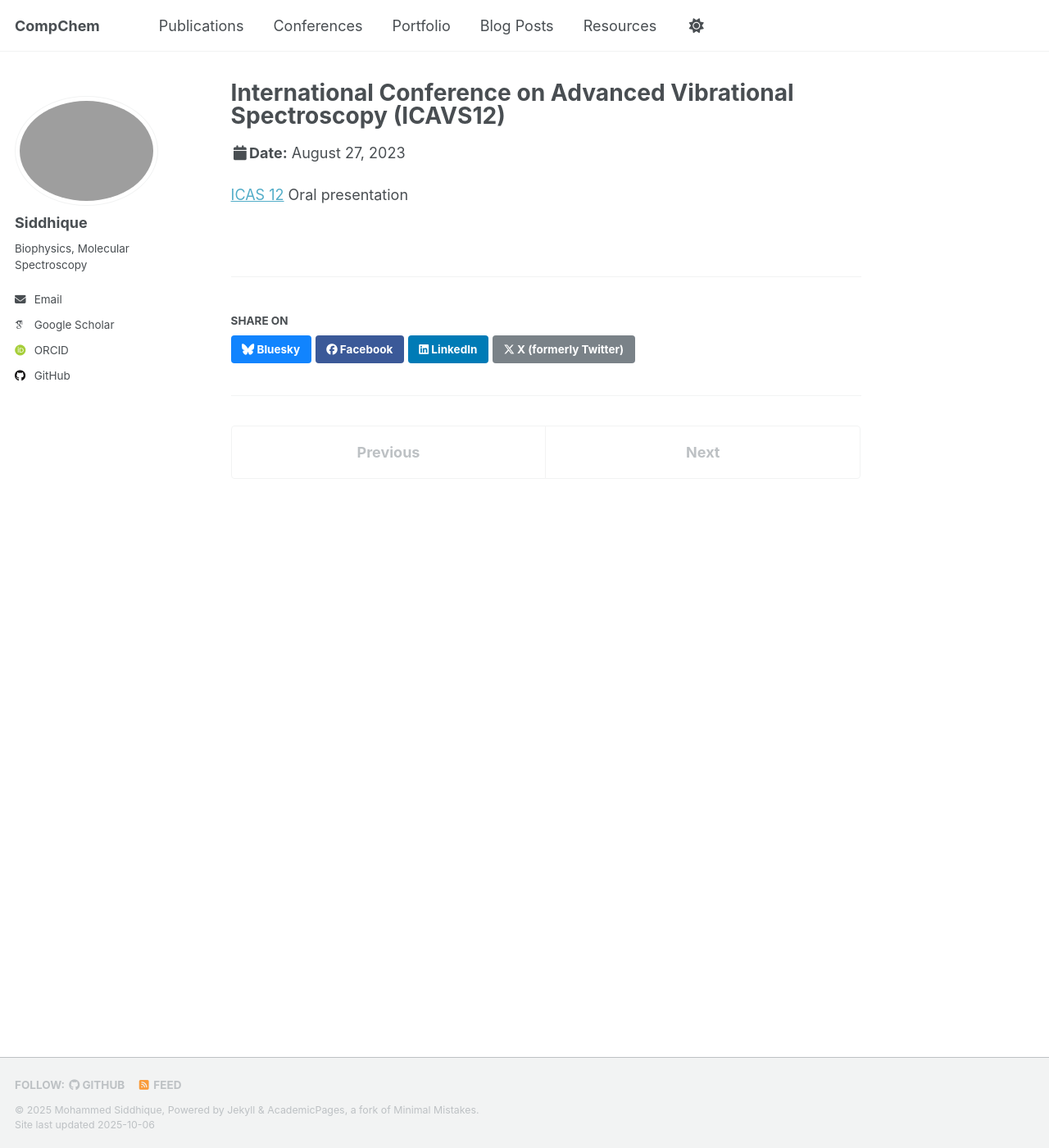
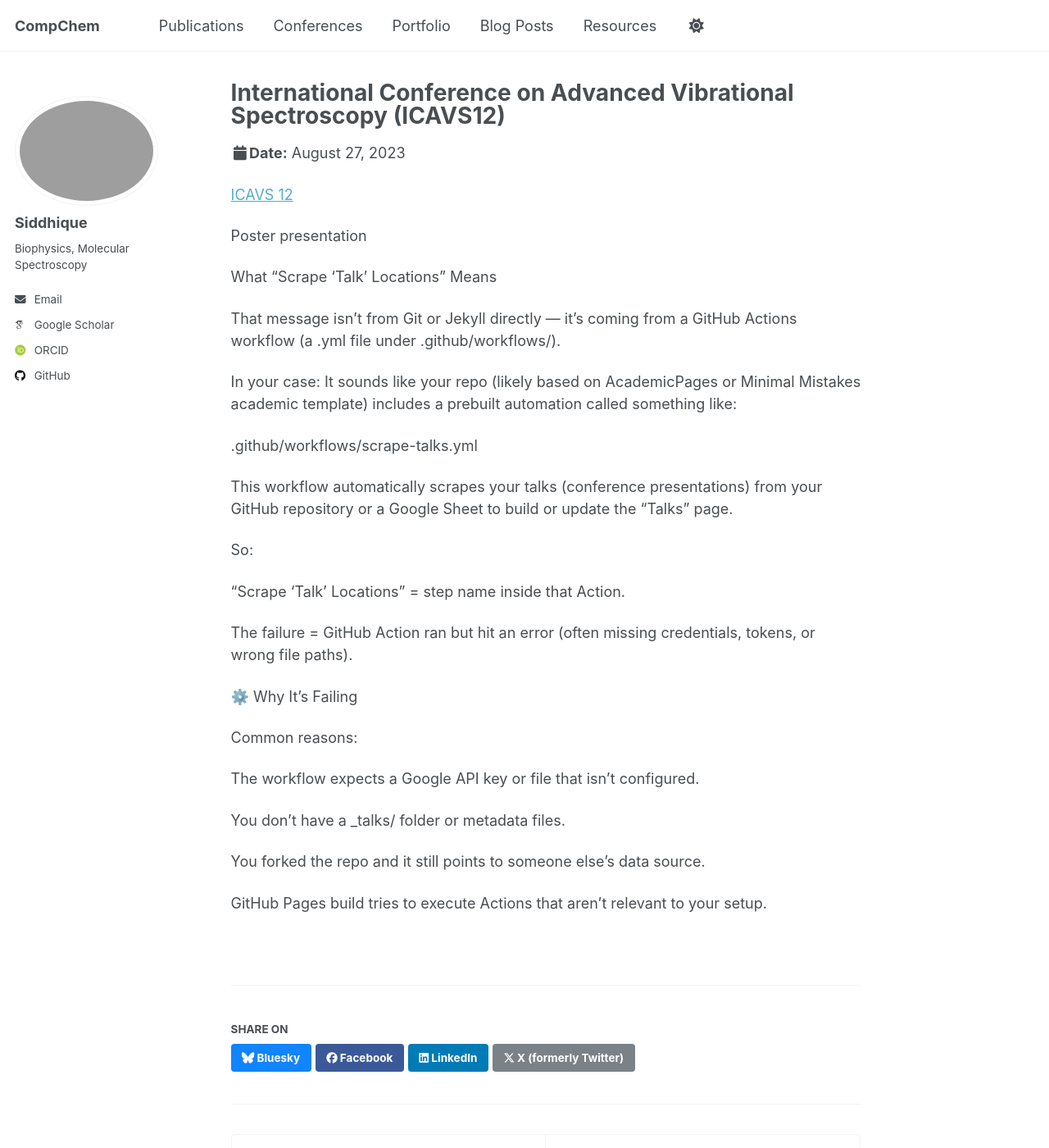
Before and after one commit to mosique/mosique.github.io, a Jekyll site: the page built from _talks/talk_2023-1.md, in a window 1280 px wide and 1400 px high. Shown: the whole window at 82% size. Built offline with Jekyll 4.4.1, drawn with Linux system fonts in a browser that asks for light colours; some web fonts are replaced; a script that is not in the unit is left out.

Commit message:
updated talks

```diff
--- a/_talks/talk_2023-1.md
+++ b/_talks/talk_2023-1.md
@@ -8,5 +8,37 @@ date: 2023-08-27
 location: "Krakow, Poland"
 ---
 
-[ICAS 12](https://icavs.org/)
-Oral presentation
+[ICAVS 12](https://icavs.org/)
+
+Poster presentation
+
+
+What “Scrape ‘Talk’ Locations” Means
+
+That message isn’t from Git or Jekyll directly — it’s coming from a GitHub Actions workflow (a .yml file under .github/workflows/).
+
+In your case:
+It sounds like your repo (likely based on AcademicPages or Minimal Mistakes academic template) includes a prebuilt automation called something like:
+
+.github/workflows/scrape-talks.yml
+
+
+This workflow automatically scrapes your talks (conference presentations) from your GitHub repository or a Google Sheet to build or update the “Talks” page.
+
+So:
+
+“Scrape ‘Talk’ Locations” = step name inside that Action.
+
+The failure = GitHub Action ran but hit an error (often missing credentials, tokens, or wrong file paths).
+
+⚙️ Why It’s Failing
+
+Common reasons:
+
+The workflow expects a Google API key or file that isn’t configured.
+
+You don’t have a _talks/ folder or metadata files.
+
+You forked the repo and it still points to someone else’s data source.
+
+GitHub Pages build tries to execute Actions that aren’t relevant to your setup.
```
Also changed, not shown: _publications/paper_2022-1.md (+1 -1 lines), _talks/talk_2022-1.md (+1 -1 lines).
